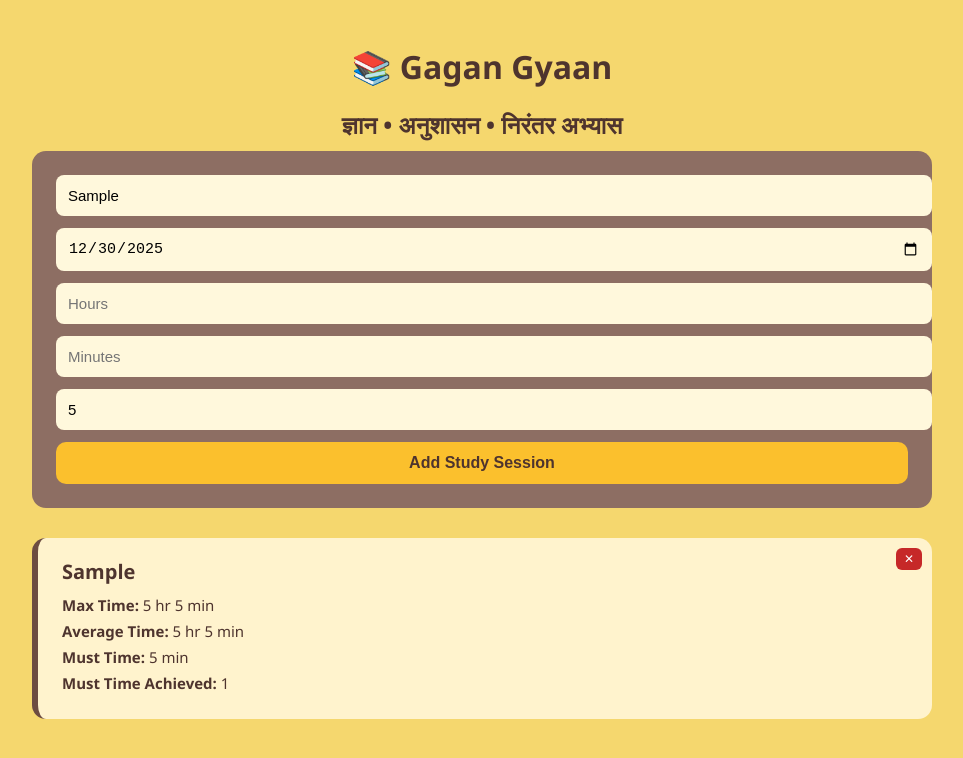
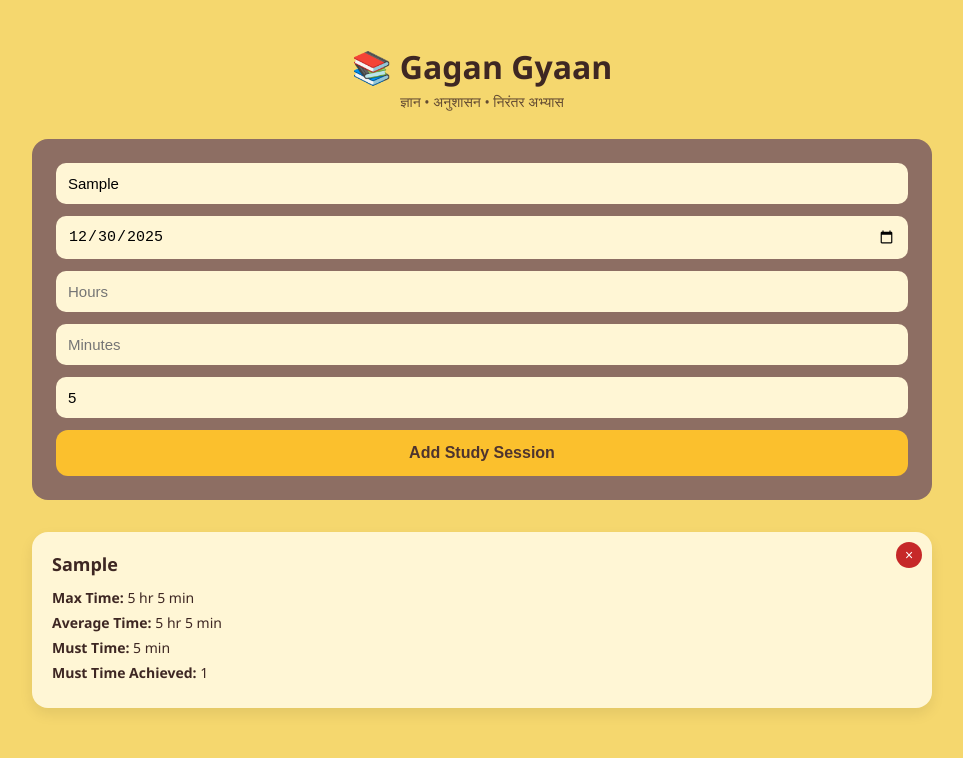
Before and after one commit to gagannn19/Gagan-Gyan, a plain HTML site: page index.html in a window 1280 px wide. Both pictures are taken after typing "Sample", "5", "5", "5" into the empty fields and a click on the button "Add Study Session". Shown: the whole page, without its empty margins (158-1121 px from the left). Drawn offline with Linux system fonts and the light colour scheme.

Commit message:
Refactor HTML and CSS for improved structure

```diff
--- a/index.html
+++ b/index.html
@@ -3,20 +3,38 @@
 <head>
 <meta charset="UTF-8">
 <title>Gagan Gyaan</title>
-<!-- change 1 -->
+    <!-- change 3 -->
 
 <style>
+:root {
+    --yellow: #f5d76e;
+    --dark-brown: #6d4c41;
+    --mid-brown: #8d6e63;
+    --light: #fff6d5;
+}
+
+* {
+    box-sizing: border-box;
+}
+
 body {
-    font-family: "Segoe UI", Arial, sans-serif;
-    background: #f5d76e;
     margin: 0;
     padding: 24px;
-    color: #4e342e;
+    font-family: "Segoe UI", system-ui, sans-serif;
+    background: var(--yellow);
+    color: #3e2723;
 }
 
-h1, h2 {
+h1 {
     text-align: center;
-    margin-bottom: 10px;
+    margin-bottom: 4px;
+}
+
+.subtitle {
+    text-align: center;
+    margin-bottom: 28px;
+    font-size: 14px;
+    opacity: 0.8;
 }
 
 .container {
@@ -24,77 +42,90 @@ h1, h2 {
     margin: auto;
 }
 
-/* INPUT AREA */
-.input-box {
-    background: #8d6e63;
+/* INPUT PANEL */
+.input-panel {
+    background: var(--mid-brown);
     padding: 24px;
-    border-radius: 14px;
-    margin-bottom: 30px;
+    border-radius: 16px;
+    margin-bottom: 32px;
 }
 
-.input-box input {
+.input-panel input {
     width: 100%;
     padding: 12px;
     margin-bottom: 12px;
-    border-radius: 8px;
+    border-radius: 10px;
     border: none;
     font-size: 15px;
-    background: #fff8dc;
+    background: var(--light);
 }
 
-.input-box button {
+.input-panel button {
     width: 100%;
-    padding: 12px;
-    border-radius: 10px;
+    padding: 14px;
+    border-radius: 12px;
     border: none;
-    font-size: 16px;
-    font-weight: bold;
     background: #fbc02d;
     color: #4e342e;
+    font-size: 16px;
+    font-weight: 600;
     cursor: pointer;
 }
 
-.input-box button:hover {
+.input-panel button:hover {
     background: #f9a825;
 }
 
-/* SUBJECT CARD */
+/* SUBJECT CARDS */
+.subjects {
+    display: grid;
+    grid-template-columns: repeat(auto-fit, minmax(260px, 1fr));
+    gap: 20px;
+}
+
 .subject-card {
-    background: #fff3cd;
-    padding: 20px 24px;
-    border-radius: 14px;
-    margin-bottom: 18px;
-    border-left: 6px solid #6d4c41;
+    background: var(--light);
+    border-radius: 16px;
+    padding: 20px;
     position: relative;
+    box-shadow: 0 6px 14px rgba(0,0,0,0.08);
 }
 
 .subject-title {
-    font-size: 20px;
+    font-size: 18px;
     font-weight: 600;
-    margin-bottom: 10px;
+    margin-bottom: 12px;
 }
 
 .stat {
+    font-size: 14px;
     margin: 6px 0;
-    font-size: 15px;
 }
 
-/* DELETE BUTTON */
+/* DELETE */
 .delete-btn {
     position: absolute;
     top: 10px;
     right: 10px;
+    border: none;
     background: #c62828;
-    color: #fff;
-    border: none;
-    font-size: 12px;
-    padding: 4px 8px;
-    border-radius: 6px;
+    color: white;
+    border-radius: 50%;
+    width: 26px;
+    height: 26px;
     cursor: pointer;
+    font-size: 14px;
 }
 
 .delete-btn:hover {
     background: #b71c1c;
+}
+
+/* MOBILE */
+@media (max-width: 600px) {
+    body {
+        padding: 16px;
+    }
 }
 </style>
 </head>
@@ -102,27 +133,27 @@ h1, h2 {
 <body>
 
 <h1>📚 Gagan Gyaan</h1>
-<h2>ज्ञान • अनुशासन • निरंतर अभ्यास</h2>
+<div class="subtitle">ज्ञान • अनुशासन • निरंतर अभ्यास</div>
 
 <div class="container">
 
     <!-- INPUT -->
-    <div class="input-box">
-        <input id="subject" placeholder="Subject Name">
+    <div class="input-panel">
+        <input id="subject" placeholder="Subject name">
         <input id="date" type="date">
         <input id="hours" type="number" placeholder="Hours" min="0">
         <input id="minutes" type="number" placeholder="Minutes" min="0" max="59">
-        <input id="mustCover" type="number" placeholder="Must Cover Time (minutes)">
+        <input id="mustCover" type="number" placeholder="Must time (minutes)">
         <button onclick="addStudy()">Add Study Session</button>
     </div>
 
     <!-- SUBJECTS -->
-    <div id="subjectsContainer"></div>
+    <div class="subjects" id="subjectsContainer"></div>
 
 </div>
 
 <script>
-document.addEventListener("DOMContentLoaded", function () {
+document.addEventListener("DOMContentLoaded", () => {
 
     let data = JSON.parse(localStorage.getItem("studyData")) || {};
 
@@ -133,83 +164,74 @@ document.addEventListener("DOMContentLoaded", function () {
     const mustCoverEl = document.getElementById("mustCover");
     const container = document.getElementById("subjectsContainer");
 
-    // Auto set today's date
     dateEl.valueAsDate = new Date();
 
-    function saveData() {
+    function save() {
         localStorage.setItem("studyData", JSON.stringify(data));
     }
 
     window.addStudy = function () {
-        const subject = subjectEl.value.trim();
+        const name = subjectEl.value.trim();
+        const key = name.toLowerCase();
         const date = dateEl.value;
-        const hours = parseInt(hoursEl.value) || 0;
-        const minutes = parseInt(minutesEl.value) || 0;
-        const must = parseInt(mustCoverEl.value);
+        const minutes = (+hoursEl.value || 0) * 60 + (+minutesEl.value || 0);
+        const must = +mustCoverEl.value;
 
-        const totalMinutes = hours * 60 + minutes;
-
-        if (!subject || !date || totalMinutes <= 0) {
-            alert("Please enter subject, date and valid time");
+        if (!name || !date || minutes <= 0) {
+            alert("Please enter valid subject, date and time");
             return;
         }
 
-        if (!data[subject]) {
-            data[subject] = {
-                mustCover: must || 0,
-                sessions: {}
-            };
+        if (!data[key]) {
+            data[key] = { name, mustCover: must || 0, sessions: {} };
         }
 
-        if (!isNaN(must)) {
-            data[subject].mustCover = must;
+        if (Array.isArray(data[key].sessions)) {
+            data[key].sessions = {};
         }
 
-        // SAME SUBJECT + SAME DATE => ADD TIME
-        if (data[subject].sessions[date]) {
-            data[subject].sessions[date] += totalMinutes;
-        } else {
-            data[subject].sessions[date] = totalMinutes;
-        }
+        if (!isNaN(must)) data[key].mustCover = must;
 
-        saveData();
-        renderSubjects();
+        data[key].sessions[date] =
+            (data[key].sessions[date] || 0) + minutes;
+
+        save();
+        render();
 
         hoursEl.value = "";
         minutesEl.value = "";
     };
 
-    window.deleteSubject = function (subject) {
-        if (confirm(`Delete "${subject}"?`)) {
-            delete data[subject];
-            saveData();
-            renderSubjects();
+    window.deleteSubject = function (key) {
+        if (confirm(`Delete "${data[key].name}"?`)) {
+            delete data[key];
+            save();
+            render();
         }
     };
 
-    function renderSubjects() {
+    function render() {
         container.innerHTML = "";
 
-        for (let subject in data) {
-            const days = Object.values(data[subject].sessions);
+        for (let key in data) {
+            const days = Object.values(data[key].sessions);
             let total = 0, max = 0, achieved = 0;
-            const must = data[subject].mustCover;
 
-            days.forEach(m => {
-                total += m;
-                if (m > max) max = m;
-                if (m >= must) achieved++;
+            days.forEach(d => {
+                total += d;
+                max = Math.max(max, d);
+                if (d >= data[key].mustCover) achieved++;
             });
 
             const avg = days.length ? Math.round(total / days.length) : 0;
 
             container.innerHTML += `
                 <div class="subject-card">
-                    <button class="delete-btn" onclick="deleteSubject('${subject}')">✕</button>
-                    <div class="subject-title">${subject}</div>
+                    <button class="delete-btn" onclick="deleteSubject('${key}')">×</button>
+                    <div class="subject-title">${data[key].name}</div>
                     <div class="stat"><b>Max Time:</b> ${format(max)}</div>
                     <div class="stat"><b>Average Time:</b> ${format(avg)}</div>
-                    <div class="stat"><b>Must Time:</b> ${must} min</div>
+                    <div class="stat"><b>Must Time:</b> ${data[key].mustCover} min</div>
                     <div class="stat"><b>Must Time Achieved:</b> ${achieved}</div>
                 </div>
             `;
@@ -220,7 +242,7 @@ document.addEventListener("DOMContentLoaded", function () {
         return `${Math.floor(min / 60)} hr ${min % 60} min`;
     }
 
-    renderSubjects();
+    render();
 });
 </script>
 
```
